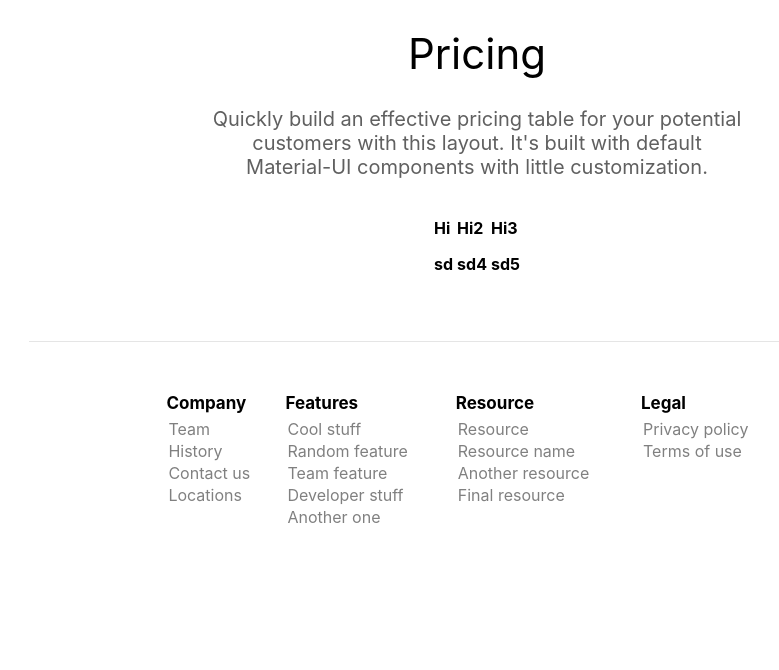
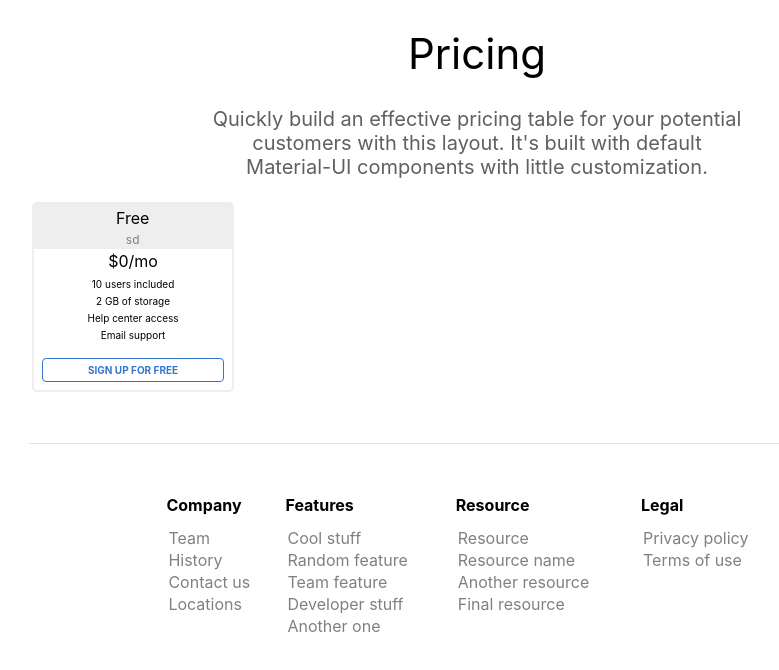
Before and after one commit to aswinmurali-io/appointy-react-task, a React (Create React App) app: page / in a window 1280 px wide. Shown: the top 670 px of the page, without its empty margins (163-942 px from the left). Built offline with nearby package versions, Linux system fonts and the light colour scheme.

Commit message:
css is now external & add card proto code

```diff
--- a/src/App.tsx
+++ b/src/App.tsx
@@ -17,14 +17,27 @@ const App = () => (
       <table>
         <tr>
           <th>
-            <Card title='Hi' description='sd' />
+            <Card
+              heading='Free'
+              icon={'x'}
+              description='sd'
+              pricing={0}
+              isSelected={false}
+              buttonText='SIGN UP FOR FREE'
+              points={[
+                '10 users included',
+                '2 GB of storage',
+                'Help center access',
+                'Email support',
+              ]}
+            />
+          </th>
+          {/* <th>
+            <Card title='Pro' description='sd4' />
           </th>
           <th>
-            <Card title='Hi2' description='sd4' />
-          </th>
-          <th>
-            <Card title='Hi3' description='sd5' />
-          </th>
+            <Card title='Enterprise' description='sd5' />
+          </th> */}
         </tr>
       </table>
       <Footer />
--- a/src/Components/Card/Card.css
+++ b/src/Components/Card/Card.css
@@ -0,0 +1,53 @@
+div.card {
+    border: 2px solid #eeeeee;
+    border-radius: 5px;
+    text-align: center;
+}
+
+.card tr {
+    text-align: center;
+    font-weight: normal;
+}
+
+.card table {
+    margin: -2px;
+}
+
+.card .heading {
+    background: #eeeeee;
+}
+
+.card .heading .title {
+    padding: 2px 80px;
+    font-weight: normal;
+    color: black;
+    text-align: center;
+}
+
+.card .heading .icon {
+    text-align: center;
+    font-weight: normal;
+    color: black;
+}
+
+.card .description {
+    color: gray;
+    font-size: 12px;
+    padding: 2px 60px;
+}
+
+.card .points p {
+    font-size: 10px;
+    margin: 5px;
+}
+
+.card .button {
+    border: 1px solid #3376cb;
+    border-radius: 4px;
+    color: #3376cb;
+    background-color: white;
+    font-size: 10px;
+    font-weight: bold;
+    padding: 5px 45px;
+    margin: 8px;
+}
--- a/src/Components/Card/Card.tsx
+++ b/src/Components/Card/Card.tsx
@@ -1,12 +1,49 @@
+import '../Card/card.css'
+
 type CardType = {
-    title: string
-    description: string
+    heading: string,
+    icon: any, // TODO: change this later.
+    description: string,
+    pricing: number,
+    points: string[],
+    isSelected: boolean,
+    buttonText: string,
 }
 
-const Card = ({ title, description }: CardType) => (
-    <div className='top'>
-        <p>{title}</p>
-        <p>{description}</p>
+const Card = ({
+    heading,
+    icon,
+    description,
+    pricing,
+    points,
+    isSelected,
+    buttonText,
+}: CardType) => (
+    <div className='card'>
+        <table>
+            <tr className='heading'>
+                <tr>
+                    <td className='title'>{heading}</td>
+                    {/* <th>
+
+                        <td className='icon'>{icon}</td>
+                    </th> */}
+                </tr>
+                <tr className='description'>
+                    {description}
+                </tr>
+            </tr>
+            <tr>
+                $0/mo
+            </tr>
+            <tr className='points'>
+                {points.map((point) => (<p>{point}</p>))}
+            </tr>
+            <tr></tr>
+            <tr>
+                <div className='button'>{buttonText}</div>
+            </tr>
+        </table>
     </div>
 )
 
--- a/src/Sections/Footer.tsx
+++ b/src/Sections/Footer.tsx
@@ -1,21 +1,14 @@
-const headingStyle = {
-  color: 'black',
-  fontSize: '17px',
-}
+import '../Sections/css/footer.css'
 
 const Divider = () => (
-  <div style={{
-    margin: '48px 0',
-    height: '1px',
-    background: 'rgba(0,0,0,.1)',
-  }} />
+  <div className='divider' />
 )
 
 const Footer = () => (
-  <div>
+  <div className='footer'>
     <Divider />
-    <table width={'70%'}>
-      <tr style={headingStyle}>
+    <table >
+      <tr className='heading'>
         <th>Company</th>
         <th>Features</th>
         <th>Resource</th>
--- a/src/Sections/Header.tsx
+++ b/src/Sections/Header.tsx
@@ -1,15 +1,9 @@
+import '../Sections/css/header.css'
+
 const Header = () => (
-    <div>
-        <h1 style={{
-            fontWeight: 'normal',
-            textAlign: 'center',
-            fontSize: '42px',
-        }}>Pricing</h1>
-        <p style={{
-            textAlign: 'center',
-            color: '#606060',
-            fontSize: '20px',
-        }}>
+    <div className='header'>
+        <h1>Pricing</h1>
+        <p>
             Quickly build an effective pricing table for your potential<br />
             customers with this layout. It's built with default<br />
             Material-UI components with little customization.
--- /dev/null
+++ b/src/Sections/css/footer.css
@@ -0,0 +1,27 @@
+.footer th {
+    color: black;
+    font-weight: 700;
+    text-align: left;
+    padding-bottom: 8px;
+}
+
+.footer td {
+    vertical-align: top;
+    color: grey;
+}
+
+.footer table {
+    margin: auto;
+    width: 70%;
+}
+
+.footer .heading {
+    color: 'black';
+    font-size: '17px';
+}
+
+.divider {
+    margin: 48px 0;
+    height: 1px;
+    background: rgba(0, 0, 0, .1);
+}
--- /dev/null
+++ b/src/Sections/css/header.css
@@ -0,0 +1,11 @@
+.header h1 {
+    font-weight: normal;
+    text-align: center;
+    font-size: 42px;
+}
+
+.header p {
+    text-align: center;
+    color: #606060;
+    font-size: 20px;
+}
--- a/src/index.css
+++ b/src/index.css
@@ -6,18 +6,3 @@ body {
     -webkit-font-smoothing: antialiased;
     -moz-osx-font-smoothing: grayscale;
 }
-
-th {
-    color: black;
-    font-weight: 700;
-    text-align: left;
-}
-
-td {
-    vertical-align: top;
-    color: grey;
-}
-
-table {
-    margin: auto;
-}
```
